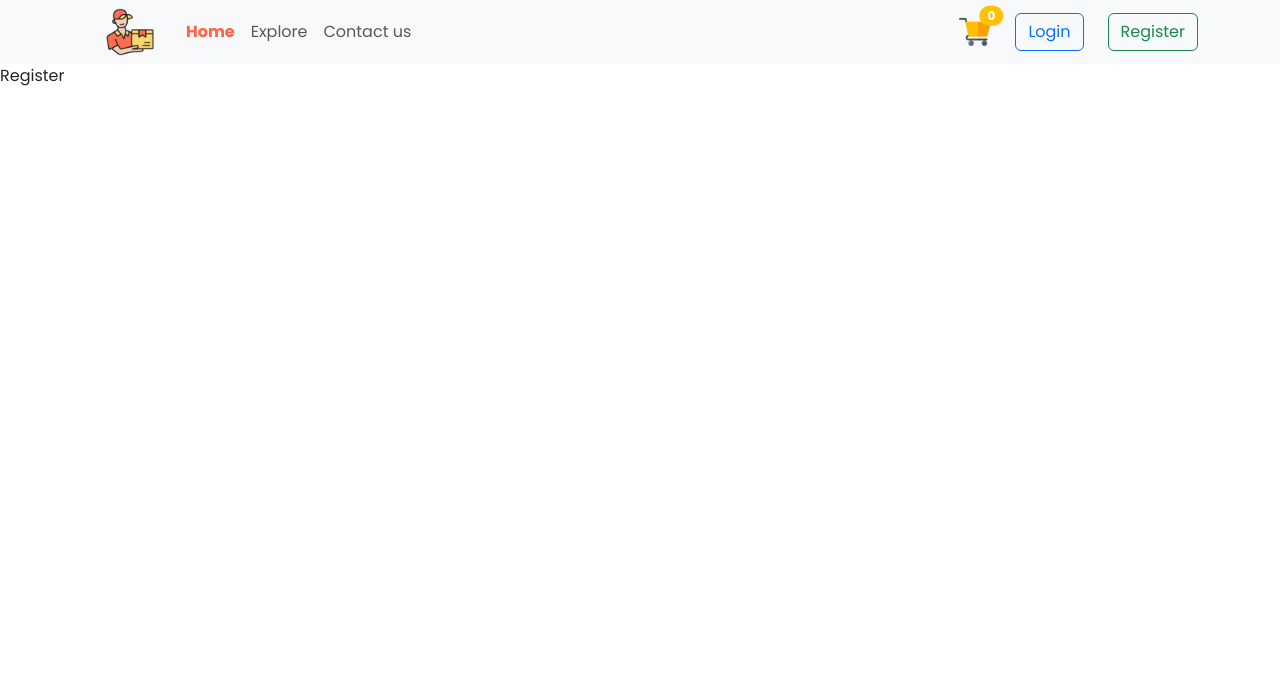
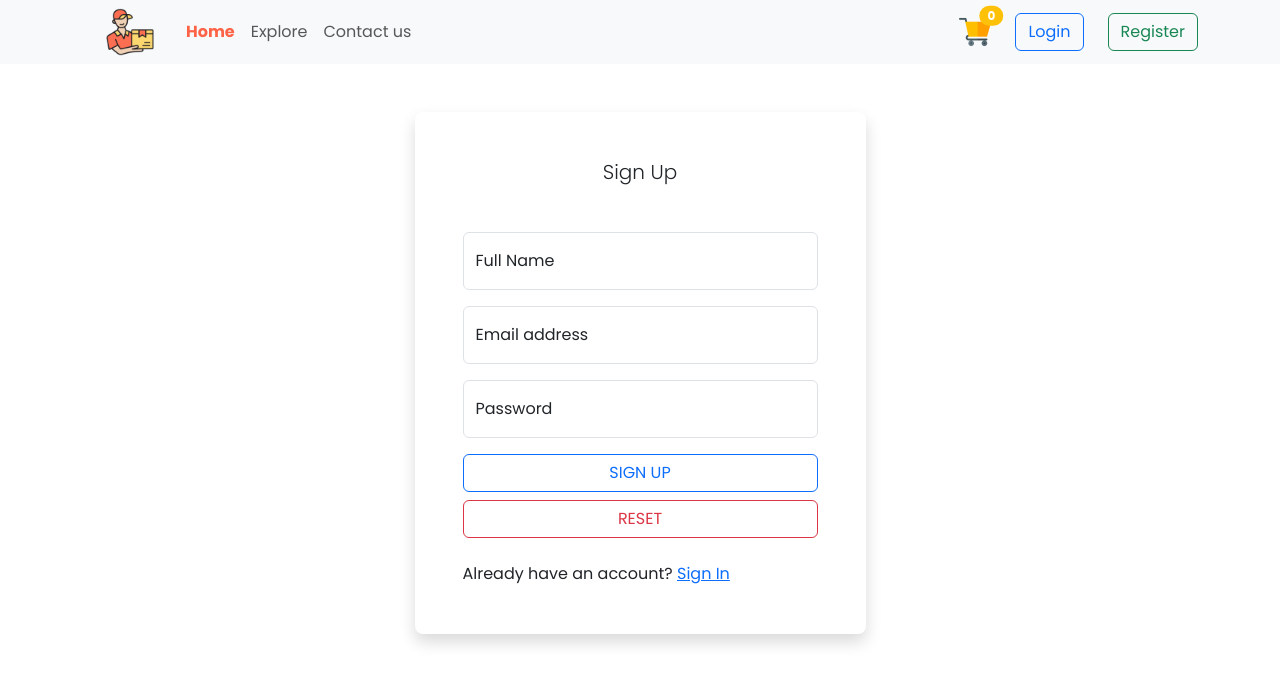
Before and after one commit to oykunsay/Online-Food-Delivery, a React (Vite) app in the folder foodies/: page /register in a window 1280 px wide. Shown: the top 684 px of the page. Built offline with nearby package versions, Linux system fonts and the light colour scheme; no server answers.

Commit message:
Register page linked to login page

```diff
--- a/foodies/src/components/Login/Login.jsx
+++ b/foodies/src/components/Login/Login.jsx
@@ -1,7 +1,61 @@
 import React from "react";
 import "./Login.css";
+import { Link } from "react-router-dom";
+
 const Login = () => {
-  return <div>Login</div>;
+  return (
+    <div className="container login-container">
+      <div className="row">
+        <div className="col-sm-9 col-md-7 col-lg-5 mx-auto">
+          <div className="card border-0 shadow rounded-3 my-5">
+            <div className="card-body p-4 p-sm-5">
+              <h5 className="card-title text-center mb-5 fw-light fs-5">
+                Sign In
+              </h5>
+
+              <div className="form-floating mb-3">
+                <input
+                  type="email"
+                  className="form-control"
+                  id="floatingInput"
+                  placeholder="name@example.com"
+                />
+                <label htmlFor="floatingInput">Email address</label>
+              </div>
+
+              <div className="form-floating mb-3">
+                <input
+                  type="password"
+                  className="form-control"
+                  id="floatingPassword"
+                  placeholder="Password"
+                />
+                <label htmlFor="floatingPassword">Password</label>
+              </div>
+
+              <div className="d-grid">
+                <button
+                  className="btn btn-outline-primary btn-login text-uppercase "
+                  type="submit"
+                >
+                  Sign up
+                </button>
+                <button
+                  className="btn btn-outline-danger btn-login text-uppercase mt-2"
+                  type="reset"
+                >
+                  Reset
+                </button>
+              </div>
+              <div className="mt-4">
+                Don't have an account? <Link to="/register">Sign Up</Link>
+              </div>
+            </div>
+          </div>
+        </div>
+      </div>
+    </div>
+  );
 };
 
 export default Login;
--- a/foodies/src/components/Register/Register.jsx
+++ b/foodies/src/components/Register/Register.jsx
@@ -1,8 +1,71 @@
 import React from "react";
 import "./Register.css";
+import { Link } from "react-router-dom";
 
 const Register = () => {
-  return <div>Register</div>;
+  return (
+    <div className="container login-container">
+      <div className="row">
+        <div className="col-sm-9 col-md-7 col-lg-5 mx-auto">
+          <div className="card border-0 shadow rounded-3 my-5">
+            <div className="card-body p-4 p-sm-5">
+              <h5 className="card-title text-center mb-5 fw-light fs-5">
+                Sign Up
+              </h5>
+
+              <div className="form-floating mb-3">
+                <input
+                  type="text"
+                  className="form-control"
+                  id="floatingName"
+                  placeholder="Jhon Doe"
+                />
+                <label htmlFor="floatingName">Full Name</label>
+              </div>
+
+              <div className="form-floating mb-3">
+                <input
+                  type="email"
+                  className="form-control"
+                  id="floatingInput"
+                  placeholder="name@example.com"
+                />
+                <label htmlFor="floatingInput">Email address</label>
+              </div>
+
+              <div className="form-floating mb-3">
+                <input
+                  type="password"
+                  className="form-control"
+                  id="floatingPassword"
+                  placeholder="Password"
+                />
+                <label htmlFor="floatingPassword">Password</label>
+              </div>
+
+              <div className="d-grid">
+                <button
+                  className="btn btn-outline-primary btn-login text-uppercase "
+                  type="submit"
+                >
+                  Sign up
+                </button>
+                <button
+                  className="btn btn-outline-danger btn-login text-uppercase mt-2"
+                  type="reset"
+                >
+                  Reset
+                </button>
+              </div>
+              <div className="mt-4">
+                Already have an account? <Link to="/login">Sign In</Link>
+              </div>
+            </div>
+          </div>
+        </div>
+      </div>
+    </div>
+  );
 };
 
 export default Register;
```
